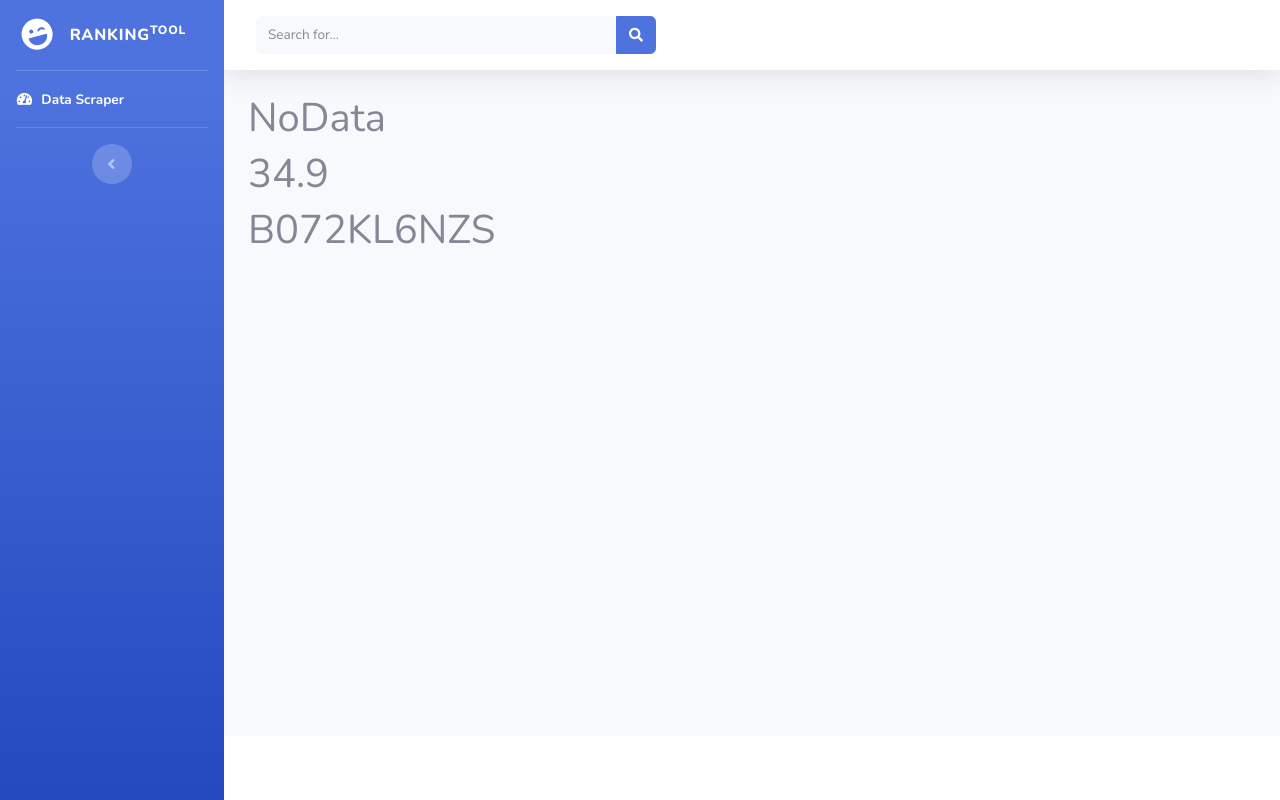
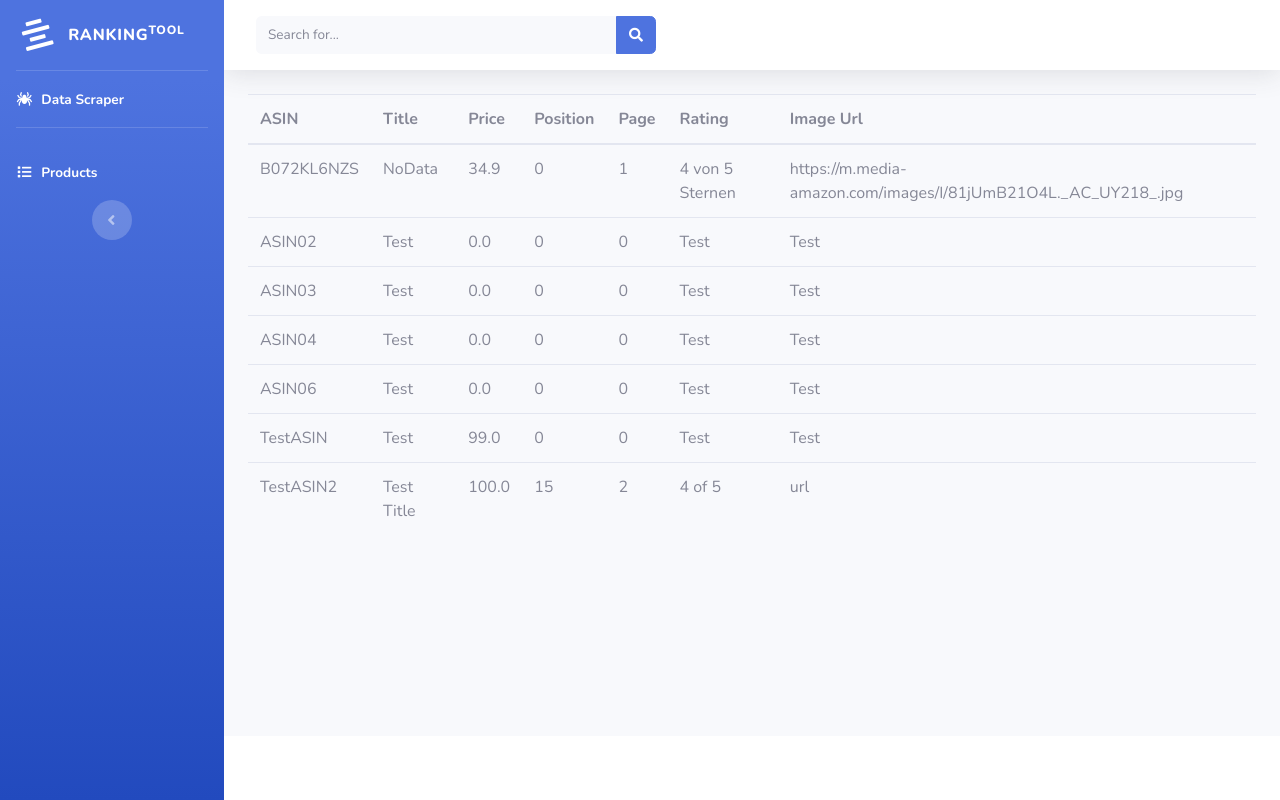
Before and after one commit to shiljatbl/rankingTool, a Django app: page /product/ in a window 1280 px wide. Run offline with Django 3.2, Linux system fonts and the light colour scheme; data comes from the database, SQL or seed files in the repository; both versions use the stored data as it was after the commit; some libraries are stand-ins or nearby versions.

Commit message:
Added Delete and List views for Product model

```diff
--- a/AmazonRanking/urls.py
+++ b/AmazonRanking/urls.py
@@ -19,14 +19,16 @@ from pages import views
 from RankingTool import views as rankingToolViews
 from django.contrib.staticfiles.urls import staticfiles_urlpatterns
 
-from RankingTool.views import product_detail_view, product_create_view
+from RankingTool.views import product_detail_view, product_create_view, product_delete_view, product_list
 
 urlpatterns = [
     path('', views.home_view, name="home"),
     path('admin/', admin.site.urls),
-    path('product/', product_detail_view),
+    path('product/<int:id>', product_detail_view, name="product"),
     path('create/', product_create_view),
     path('scraper/', rankingToolViews.scraper, name="scraper"),
+    path('product/<int:id>/delete/', product_delete_view, name="delete-product"),
+    path('product/', product_list, name="product-list"),
 
 ]
 
--- a/RankingTool/views.py
+++ b/RankingTool/views.py
@@ -1,4 +1,4 @@
-from django.shortcuts import render
+from django.shortcuts import render, get_object_or_404, redirect
 from django.http import HttpResponse
 from .models import Product
 from .forms import ProductForm
@@ -18,9 +18,26 @@ def product_create_view(request):
     return render (request, "product/products_create.html", context)
 
 
-def product_detail_view(request):
-    obj = Product.objects.get(id=1)
+def product_detail_view(request, id):
+    obj = get_object_or_404(Product, id=id)
     context = {
         "object": obj
     }
     return render (request, "product/detail.html", context)
+
+def product_delete_view(request, id):
+    obj = get_object_or_404(Product, id = id)
+    if request.method == 'POST':
+        obj.delete()
+        return redirect('../')
+    context = {
+        "object": obj
+    }
+    return render(request, "product/product_delete.html", context)
+
+def product_list(request):
+    queryset = Product.objects.all()
+    context = {
+        "object_list": queryset
+    }
+    return render(request, "product/product_list.html", context)
--- a/templates/base.html
+++ b/templates/base.html
@@ -33,7 +33,7 @@
       <!-- Sidebar - Brand -->
       <a class="sidebar-brand d-flex align-items-center justify-content-center" href="{% url 'home' %}">
         <div class="sidebar-brand-icon rotate-n-15">
-          <i class="fas fa-laugh-wink"></i>
+          <i class="fas fa-align-center"></i>
         </div>
         <div class="sidebar-brand-text mx-3">Ranking<sup>Tool</sup></div>
       </a>
@@ -44,13 +44,18 @@
       <!-- Nav Item - Dashboard -->
       <li class="nav-item active">
         <a class="nav-link" href="{% url 'scraper' %}">
-          <i class="fas fa-fw fa-tachometer-alt"></i>
+          <i class="fas fa-fw fa-spider"></i>
           <span>Data Scraper</span></a>
       </li>
 
       <!-- Divider -->
       <hr class="sidebar-divider">
 
+      <li class="nav-item active">
+        <a class="nav-link" href="{% url 'product-list' %}">
+          <i class="fas fa-fw fa-list"></i>
+          <span>Products</span></a>
+      </li>
 
 
       <!-- Sidebar Toggler (Sidebar) -->
--- /dev/null
+++ b/templates/product/product_list.html
@@ -0,0 +1,31 @@
+{% extends 'base.html' %}
+
+{% block content %}
+
+<table class="table">
+    <thead>
+      <tr>
+        <th scope="col">ASIN</th>
+        <th scope="col">Title</th>
+        <th scope="col">Price</th>
+        <th scope="col">Position</th>
+        <th scope="col">Page</th>
+        <th scope="col">Rating</th>
+        <th scope="col">Image Url</th>
+      </tr>
+    </thead>
+    <tbody>
+      {% for instance in object_list %}
+      <tr>
+        <td>{{ instance.asin}}</td>
+        <td>{{ instance.title}}</td>
+        <td>{{ instance.price}}</td>
+        <td>{{ instance.position}}</td>
+        <td>{{ instance.page}}</td>
+        <td>{{ instance.rating}}</td>
+        <td>{{ instance.image_url}}</td>
+      </tr>
+      {% endfor %}
+    </tbody>
+  </table>
+{% endblock content %}
--- a/templates/product/products_create.html
+++ b/templates/product/products_create.html
@@ -2,7 +2,8 @@
 
 {% block content%}
 
-<form method="POST"> {% csrf_token %}
+<form method="POST">
+{% csrf_token %}
 {{ form.as_p }}
 <input type="submit" value="Save">
 
```
Also changed, not shown: templates/product/product_delete.html (added, +12 -0 lines), db.sqlite3.
